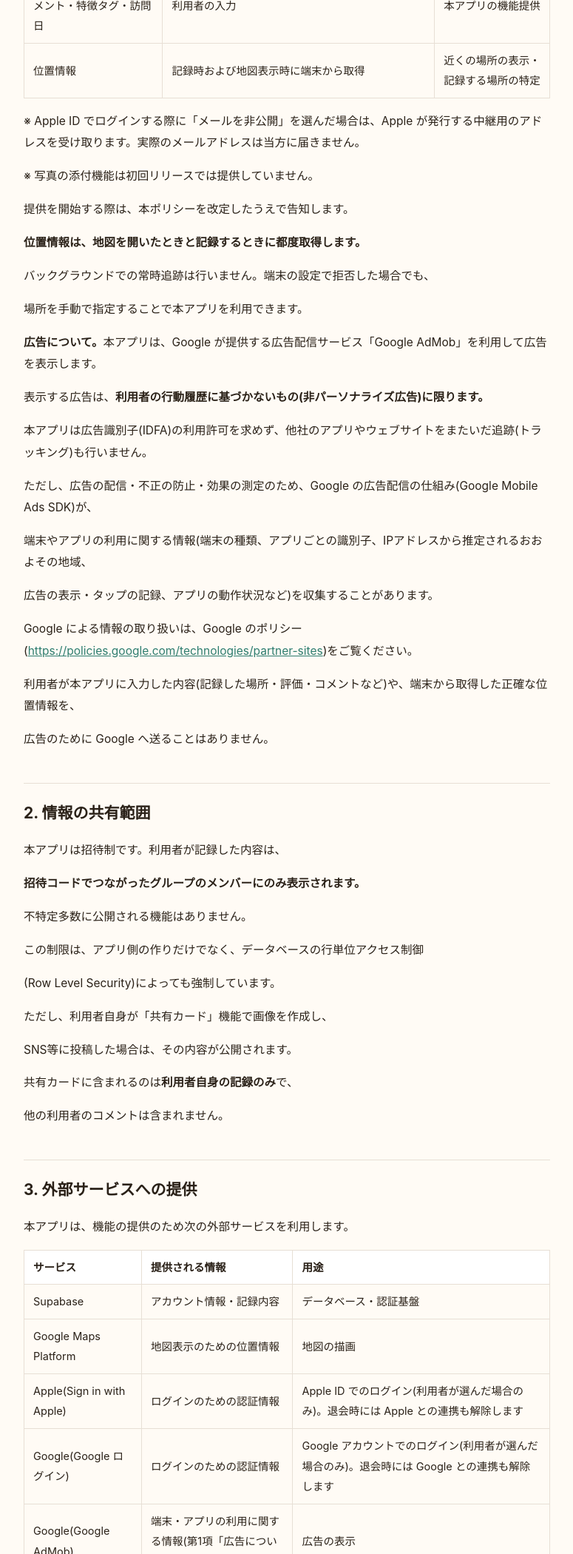
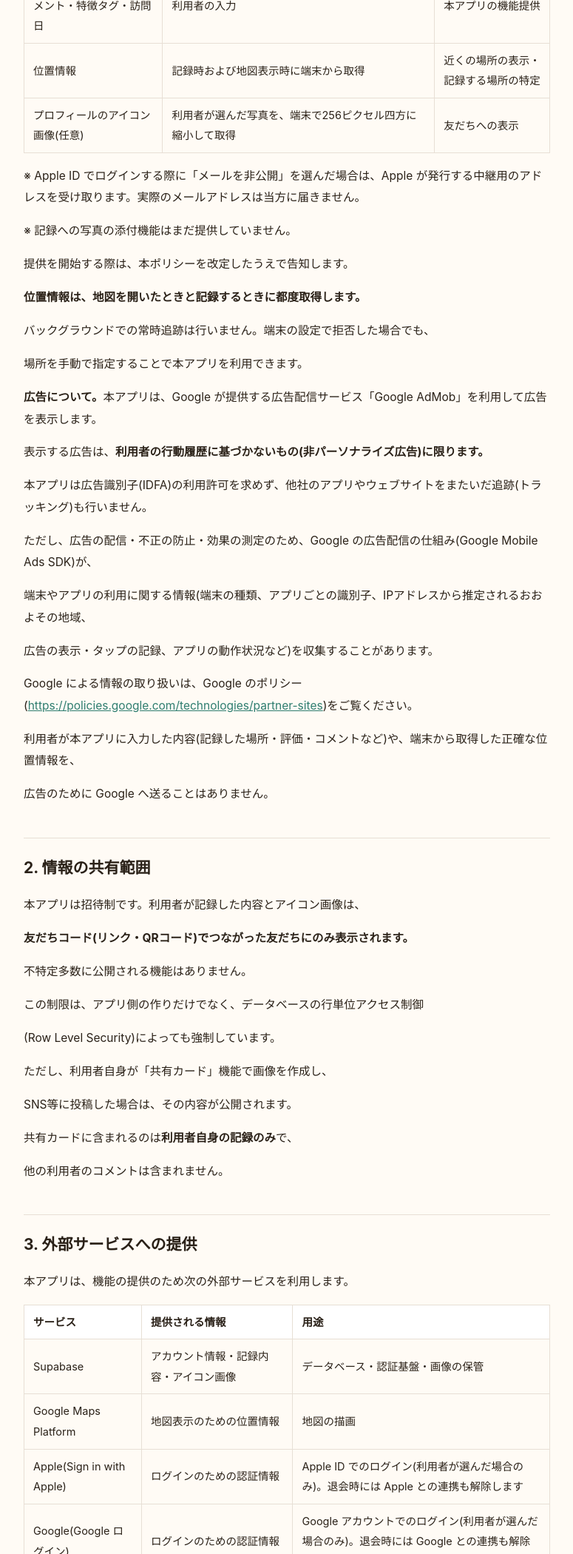
Before and after one commit to iitokoapp-ui/iitoko-site, a plain HTML site: page privacy.html in a window 1280 px wide. Shown: the part 700-2800 px from the top of the page at 74% size, without its empty margins (252-1027 px from the left). Drawn offline with Linux system fonts and the light colour scheme.

Commit message:
プライバシーポリシー: プロフィールのアイコン画像・共有範囲を友だちに

```diff
--- a/privacy.html
+++ b/privacy.html
@@ -41,9 +41,10 @@
 <tr><td>表示名</td><td>利用者の入力、または Apple ID / Google アカウントでのログイン時に各社から受け取る名前(あとから変更可)</td><td>グループ内での表示</td></tr>
 <tr><td>記録した場所・評価・コメント・特徴タグ・訪問日</td><td>利用者の入力</td><td>本アプリの機能提供</td></tr>
 <tr><td>位置情報</td><td>記録時および地図表示時に端末から取得</td><td>近くの場所の表示・記録する場所の特定</td></tr>
+<tr><td>プロフィールのアイコン画像(任意)</td><td>利用者が選んだ写真を、端末で256ピクセル四方に縮小して取得</td><td>友だちへの表示</td></tr>
 </table>
 <p>※ Apple ID でログインする際に「メールを非公開」を選んだ場合は、Apple が発行する中継用のアドレスを受け取ります。実際のメールアドレスは当方に届きません。</p>
-<p>※ 写真の添付機能は初回リリースでは提供していません。</p>
+<p>※ 記録への写真の添付機能はまだ提供していません。</p>
 <p>提供を開始する際は、本ポリシーを改定したうえで告知します。</p>
 <p><strong>位置情報は、地図を開いたときと記録するときに都度取得します。</strong></p>
 <p>バックグラウンドでの常時追跡は行いません。端末の設定で拒否した場合でも、</p>
@@ -58,8 +59,8 @@
 <p>利用者が本アプリに入力した内容(記録した場所・評価・コメントなど)や、端末から取得した正確な位置情報を、</p>
 <p>広告のために Google へ送ることはありません。</p>
 <h2>2. 情報の共有範囲</h2>
-<p>本アプリは招待制です。利用者が記録した内容は、</p>
-<p><strong>招待コードでつながったグループのメンバーにのみ表示されます。</strong></p>
+<p>本アプリは招待制です。利用者が記録した内容とアイコン画像は、</p>
+<p><strong>友だちコード(リンク・QRコード)でつながった友だちにのみ表示されます。</strong></p>
 <p>不特定多数に公開される機能はありません。</p>
 <p>この制限は、アプリ側の作りだけでなく、データベースの行単位アクセス制御</p>
 <p>(Row Level Security)によっても強制しています。</p>
@@ -71,7 +72,7 @@
 <p>本アプリは、機能の提供のため次の外部サービスを利用します。</p>
 <table>
 <tr><th>サービス</th><th>提供される情報</th><th>用途</th></tr>
-<tr><td>Supabase</td><td>アカウント情報・記録内容</td><td>データベース・認証基盤</td></tr>
+<tr><td>Supabase</td><td>アカウント情報・記録内容・アイコン画像</td><td>データベース・認証基盤・画像の保管</td></tr>
 <tr><td>Google Maps Platform</td><td>地図表示のための位置情報</td><td>地図の描画</td></tr>
 <tr><td>Apple(Sign in with Apple)</td><td>ログインのための認証情報</td><td>Apple ID でのログイン(利用者が選んだ場合のみ)。退会時には Apple との連携も解除します</td></tr>
 <tr><td>Google(Google ログイン)</td><td>ログインのための認証情報</td><td>Google アカウントでのログイン(利用者が選んだ場合のみ)。退会時には Google との連携も解除します</td></tr>
@@ -94,7 +95,7 @@
 <h2>5. 保存期間と削除</h2>
 <ul>
 <li>アカウントが存在する間、記録は保存されます</li>
-<li><strong>退会すると、アカウント・記録・写真はすべて削除されます</strong>(復元できません)</li>
+<li><strong>退会すると、アカウント・記録・アイコン画像はすべて削除されます</strong>(復元できません)</li>
 <li>退会前に、設定画面から自分の記録をCSV / JSON で書き出せます</li>
 </ul>
 <h2>6. 安全管理</h2>
@@ -116,7 +117,7 @@
 <p>iitoko.app@gmail.com</p>
 <p>制定日: 2026年9月21日</p>
 <p>改定日: 2026年10月(Apple ID・Google アカウントでのログインに対応)</p>
-<p>改定日: 2026年11月(Google AdMob による広告の表示を開始)</p>
+<p>改定日: 2026年11月(Google AdMob による広告の表示、プロフィールのアイコン画像に対応)</p>
 <footer>イイトコ</footer>
 </div>
 </body>
```
